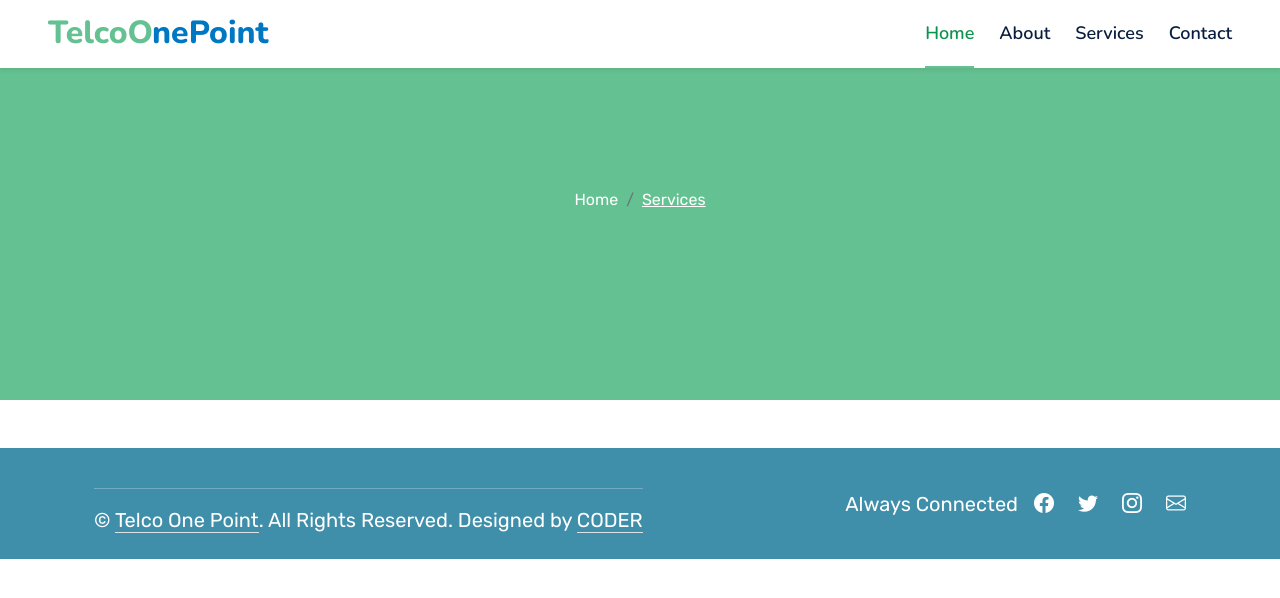
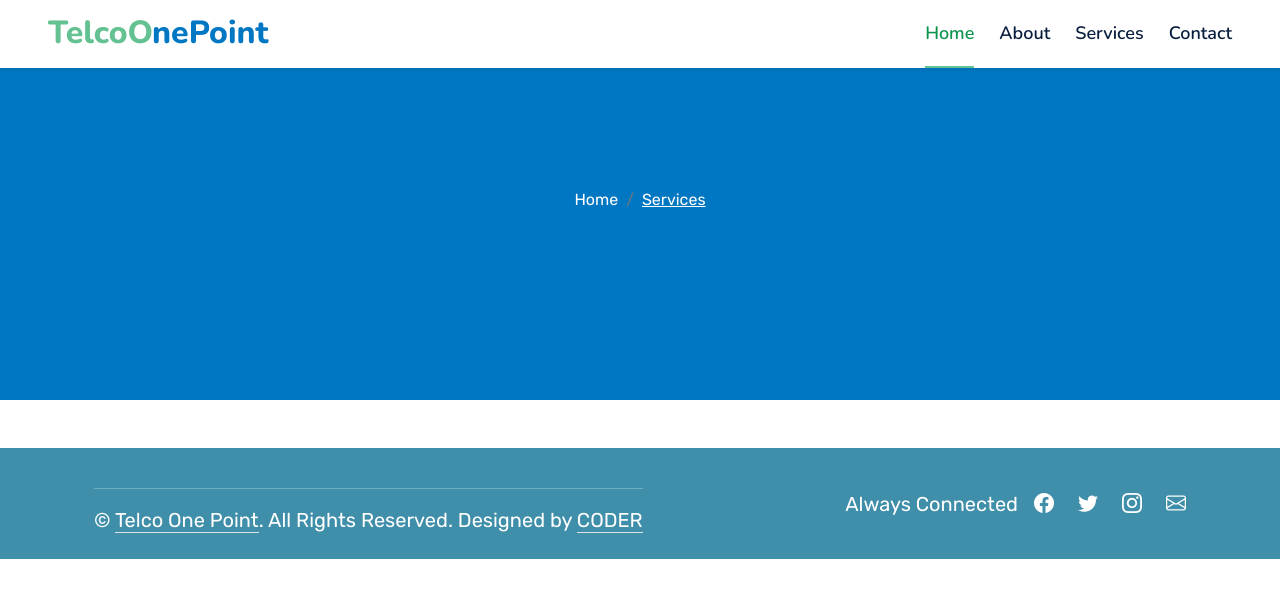
Before and after one commit to Fakhri17/telcopoints, a PHP site: template templates/page/_entry.twig in a window 1280 px wide. Shown: the top 598 px of the page. Run offline with PHP 8.4, Linux system fonts and the light colour scheme; the template is opened without the code that fills it, so the values that code supplies are empty; some libraries are stand-ins or nearby versions.

Commit message:
fix: breadcrumb color

```diff
--- a/templates/_includes/breadcrumb.twig
+++ b/templates/_includes/breadcrumb.twig
@@ -4,7 +4,7 @@
   subtitle: ''
 }|merge(data ?? {}) %}
 
-<div class="p-5 text-center bg-colors h-50">
+<div class="p-5 text-center bg-breadcrumb h-50">
   <div class="container h-100">
     <div class="row align-items-center h-100">
       <div class="col-8 mx-auto">
--- a/web/assets/css/style.css
+++ b/web/assets/css/style.css
@@ -73,6 +73,10 @@ body {
 
 .bg-footer {
   background-color: #408faa;
+}
+
+.bg-breadcrumb {
+  background-color: #0077c2;
 }
 
 .header-partners {
```
